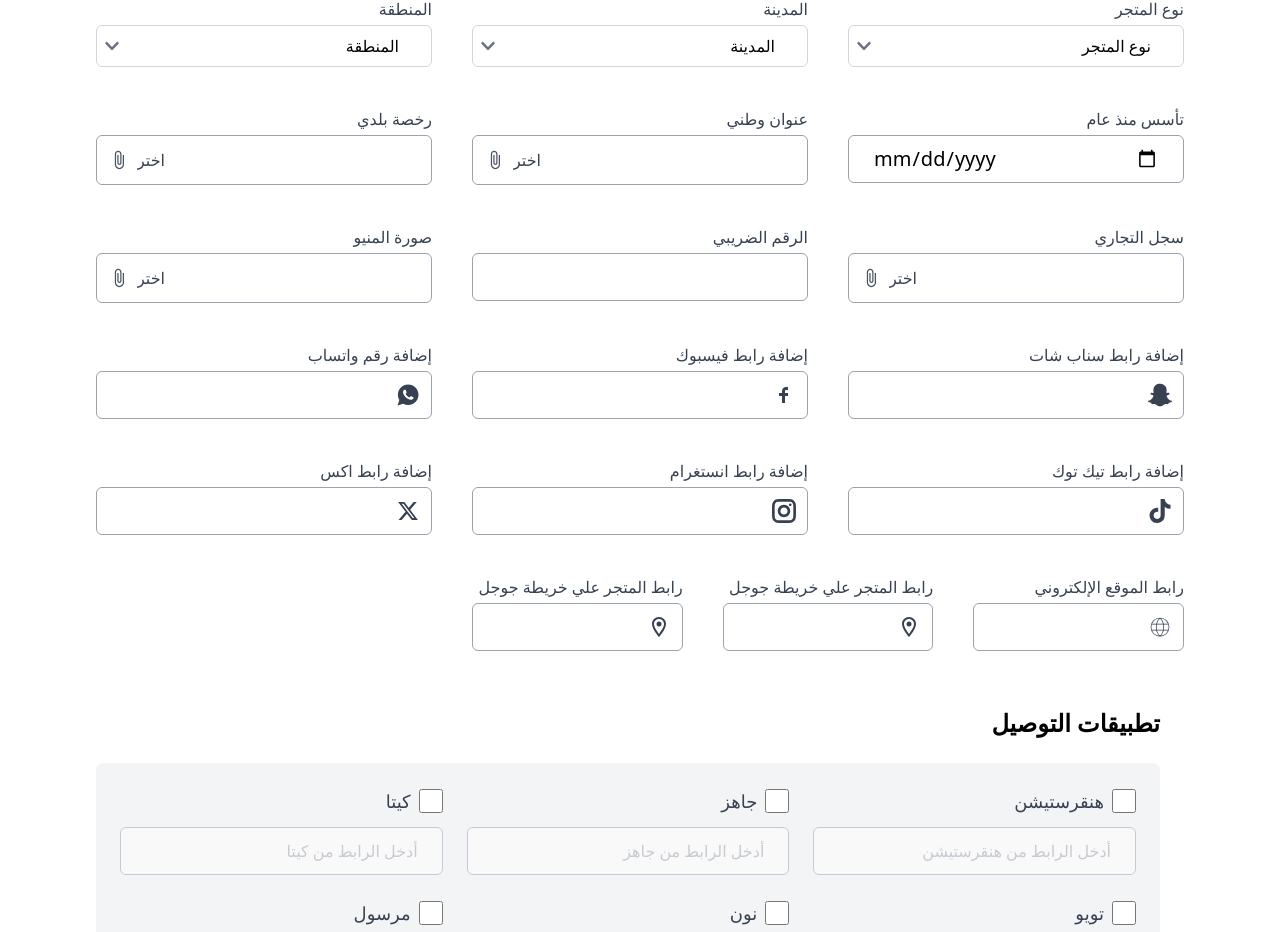
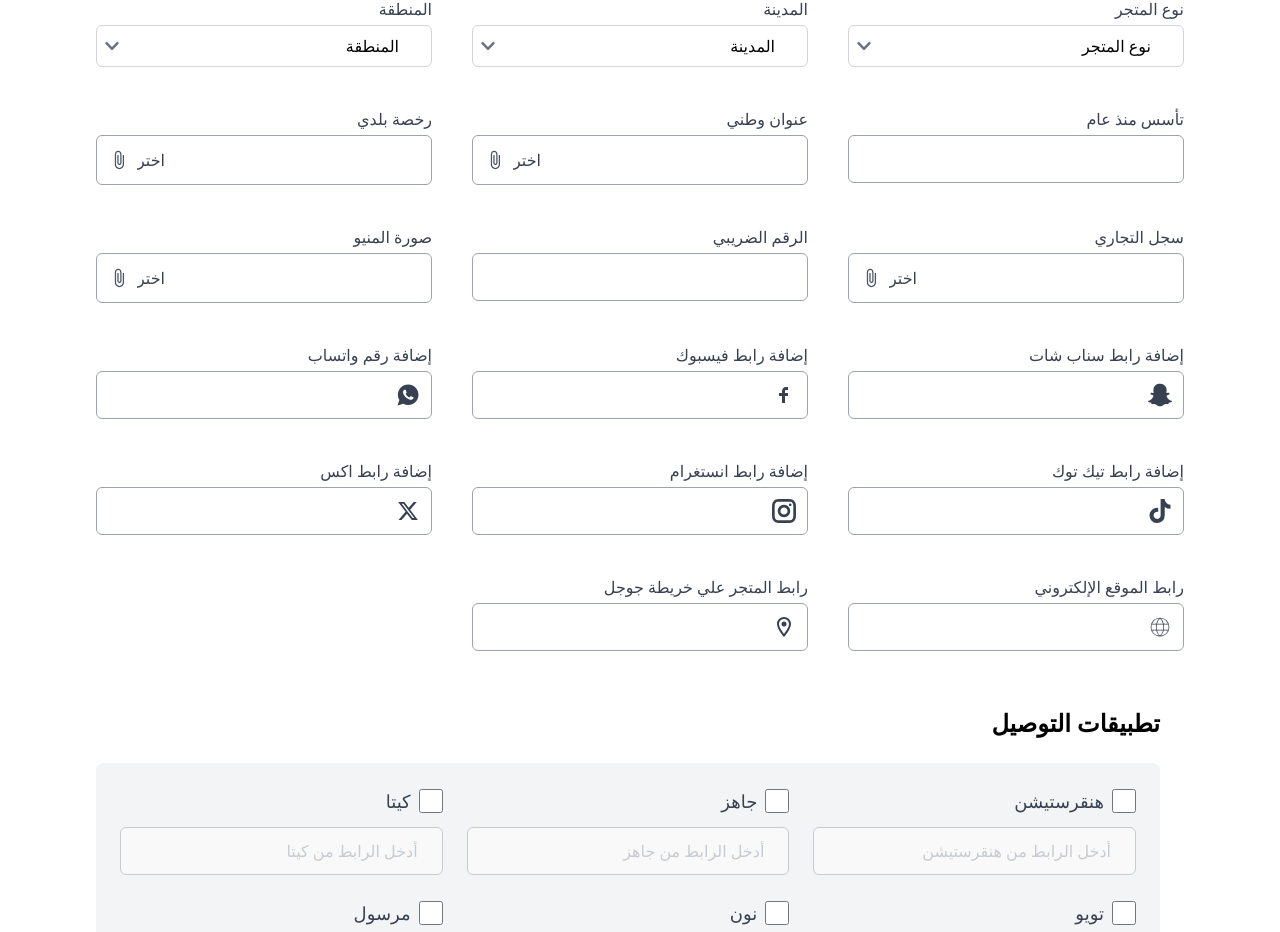
Before and after one commit to Foody-site/Foody-Website, a React (Vite) app: page /add-store in a window 1280 px wide. Shown: the part 1013-1945 px from the top of the page. Built offline with nearby package versions, Linux system fonts and the light colour scheme; sample sign-in values are in the browser's storage.

Commit message:
`Removed date input and Google Maps link input from Add_Store component`

```diff
--- a/src/pages/Add_Store/Add_Store.jsx
+++ b/src/pages/Add_Store/Add_Store.jsx
@@ -578,7 +578,7 @@ const Add_Store = () => {
               <Inputs
                 name="since"
                 label="تأسس منذ عام"
-                type="date"
+                type="text"
                 className="w-full h-12 px-6 text-xl py-4"
               />
               <Inputs
@@ -650,13 +650,6 @@ const Add_Store = () => {
                   label="رابط المتجر علي خريطة جوجل"
                   type="text"
                   className="w-full h-12 px-6 text-xl py-4"
-                />
-                <Inputs
-                  name="mapLink"
-                  Icon_2={MdOutlineLocationOn}
-                  label="رابط المتجر علي خريطة جوجل"
-                  type="text"
-                  className="w-full h-12 px-6 text-xl py-4 "
                 />
                 <Inputs
                   name="socialMediaLinks[website]"
```
